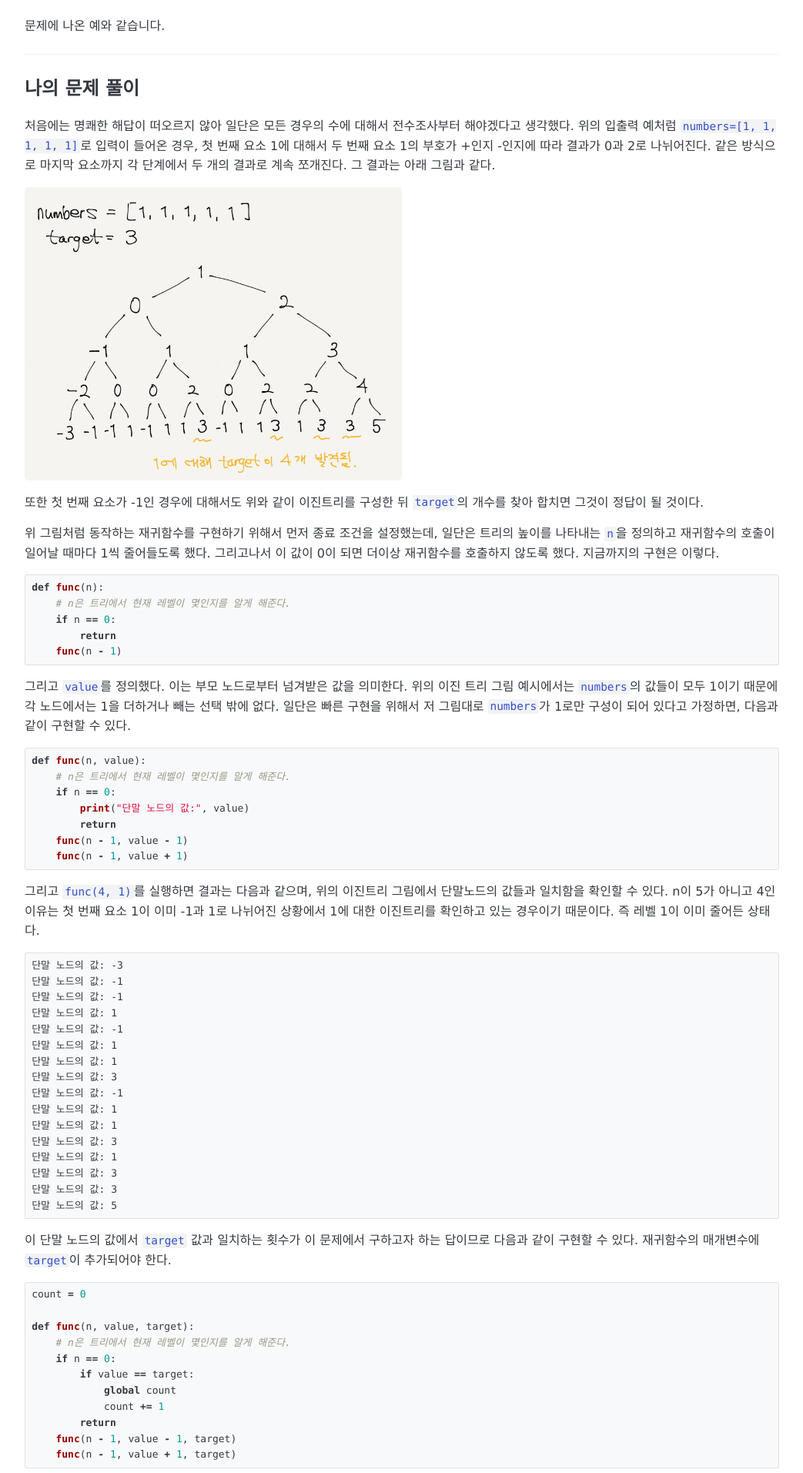
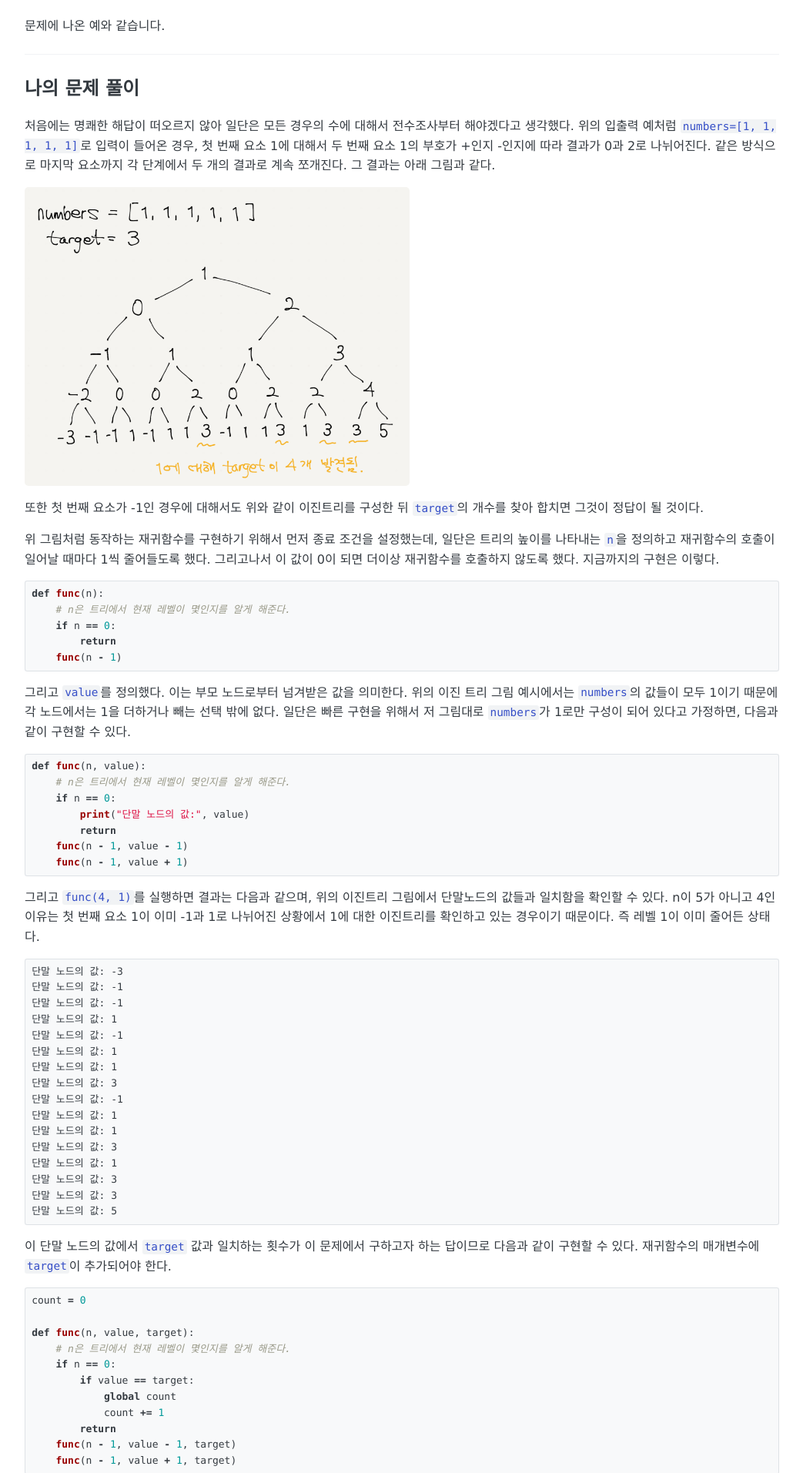
Before and after one commit to ghwn/ghwn.github.io, a Jekyll site: the page built from _posts/2021-04-18-programmers-43165.md, in a window 1280 px wide. Shown: the part 944-2857 px from the top of the page at 77% size, without its empty margins (118-1161 px from the left). Built offline with Jekyll 4.4.1, drawn with Linux system fonts in a browser that asks for light colours; comment, search, counter and statistics services are not loaded.

Commit message:
이미지 사이즈 변경

```diff
--- a/_posts/2021-04-18-programmers-43165.md
+++ b/_posts/2021-04-18-programmers-43165.md
@@ -50,7 +50,7 @@ n개의 음이 아닌 정수가 있습니다. 이 수를 적절히 더하거나
 처음에는 명쾌한 해답이 떠오르지 않아 일단은 모든 경우의 수에 대해서 전수조사부터 해야겠다고 생각했다.
 위의 입출력 예처럼 `numbers=[1, 1, 1, 1, 1]`로 입력이 들어온 경우, 첫 번째 요소 1에 대해서 두 번째 요소 1의 부호가 +인지 -인지에 따라 결과가 0과 2로 나뉘어진다. 같은 방식으로 마지막 요소까지 각 단계에서 두 개의 결과로 계속 쪼개진다. 그 결과는 아래 그림과 같다.
 
-<img src="/assets/images/2021-04-18-programmers-43165/1.png" width="50%">
+<img src="/assets/images/2021-04-18-programmers-43165/1.png" width="500px">
 
 또한 첫 번째 요소가 -1인 경우에 대해서도 위와 같이 이진트리를 구성한 뒤 `target`의 개수를 찾아 합치면 그것이 정답이 될 것이다.
 
```
